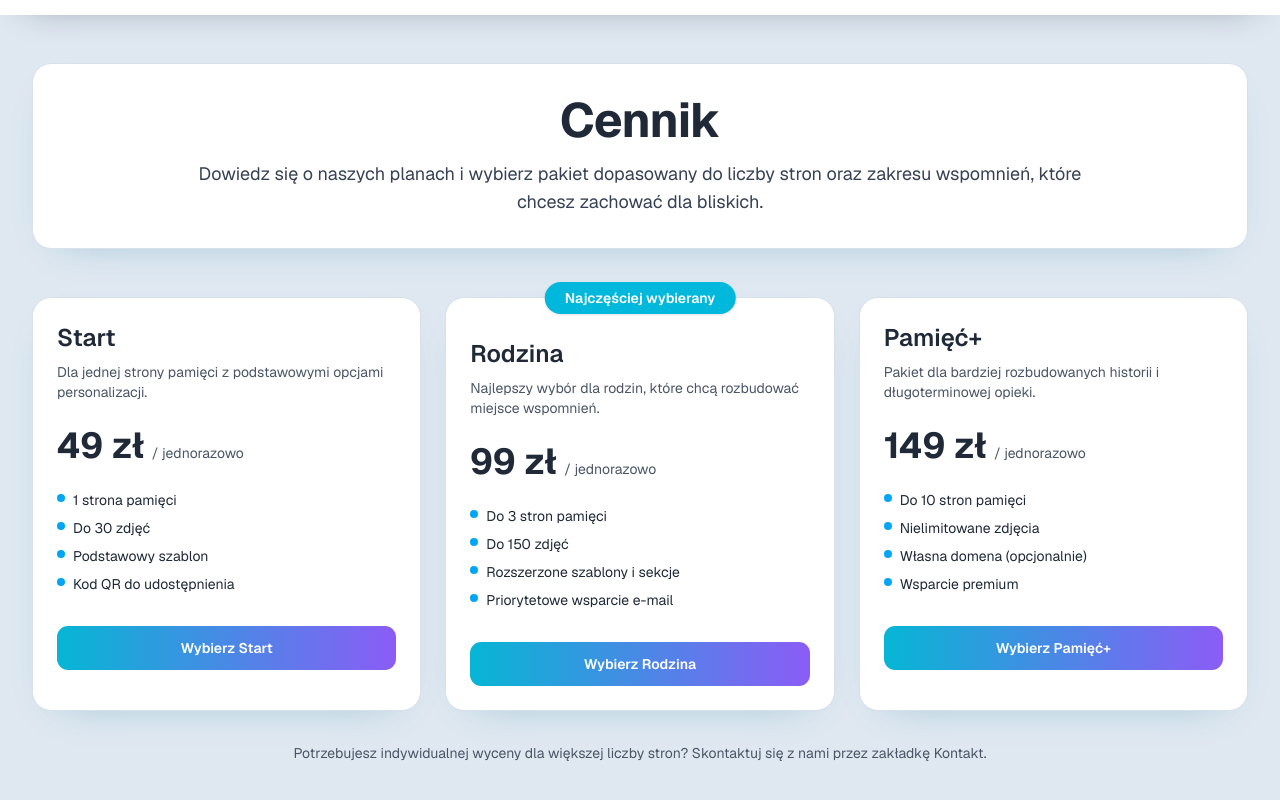
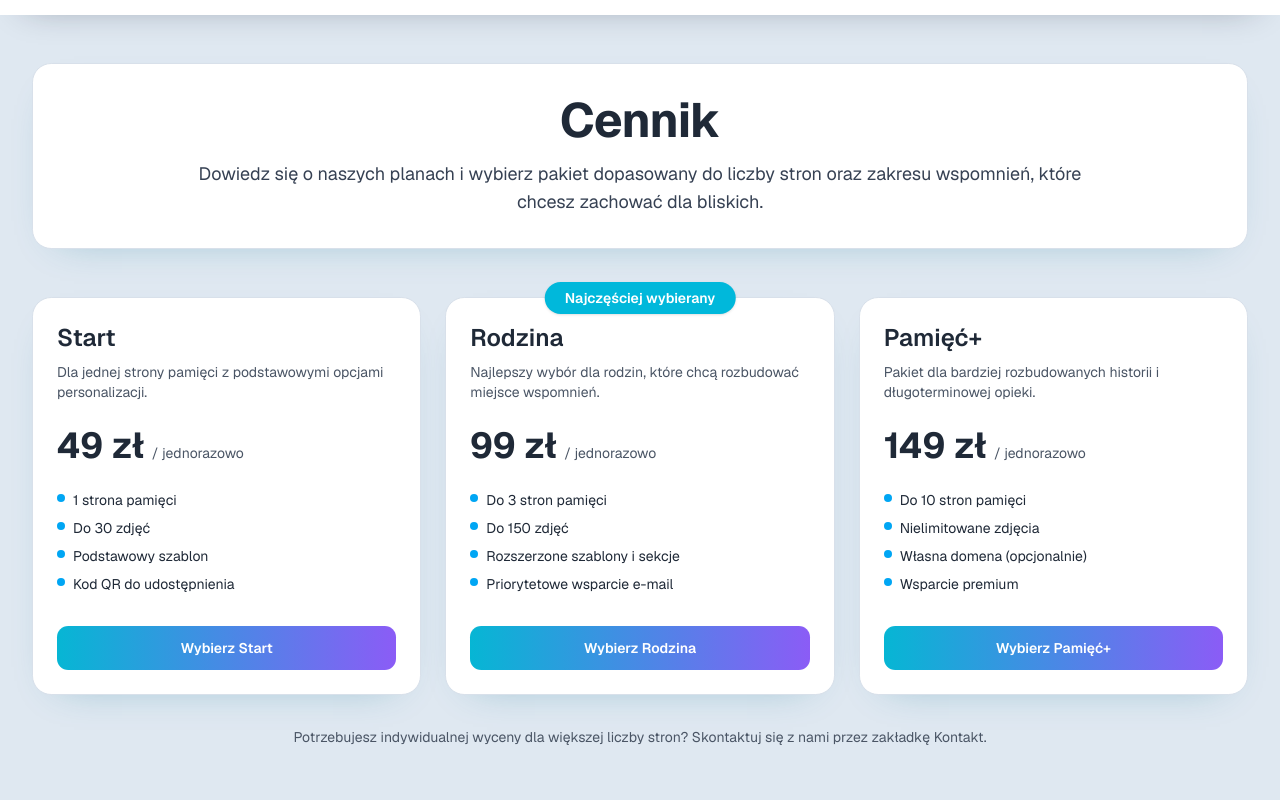
Before and after one commit to Marcinr1984/strona-informacyjna, a Next.js app: page /cennik in a window 1280 px wide. Shown: the part 524-1324 px from the top of the page. Built offline with nearby package versions, Linux system fonts and the light colour scheme.

Commit message:
Wyrownanie tresci kart w sekcji cennika

```diff
--- a/app/cennik/page.tsx
+++ b/app/cennik/page.tsx
@@ -61,13 +61,11 @@ export default function CennikPage() {
           <article
             key={plan.name}
               className={`panel relative overflow-visible p-6 transition-colors duration-300 ${
-              plan.highlighted
-                ? "border-sky-500 bg-sky-50/65 pt-10"
-                : ""
-            }`}
+                plan.highlighted ? "border-sky-500 bg-sky-50/65" : ""
+              }`}
           >
             {plan.highlighted && (
-              <p className="absolute -top-4 left-1/2 inline-flex -translate-x-1/2 whitespace-nowrap rounded-full bg-cyan-500 px-5 py-1.5 text-sm font-semibold text-white shadow-sm">
+              <p className="absolute left-1/2 top-0 inline-flex -translate-x-1/2 -translate-y-1/2 whitespace-nowrap rounded-full bg-cyan-500 px-5 py-1.5 text-sm font-semibold text-white shadow-sm">
                 Najczęściej wybierany
               </p>
             )}
```
